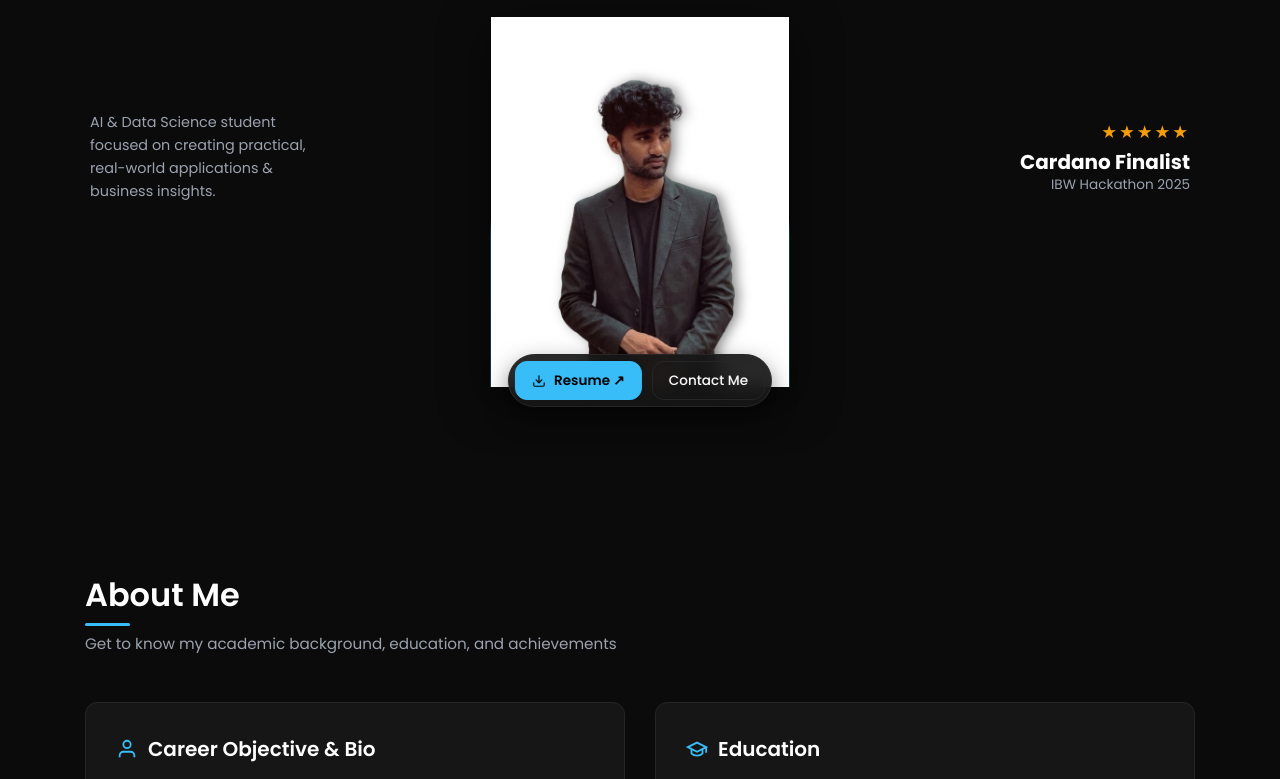
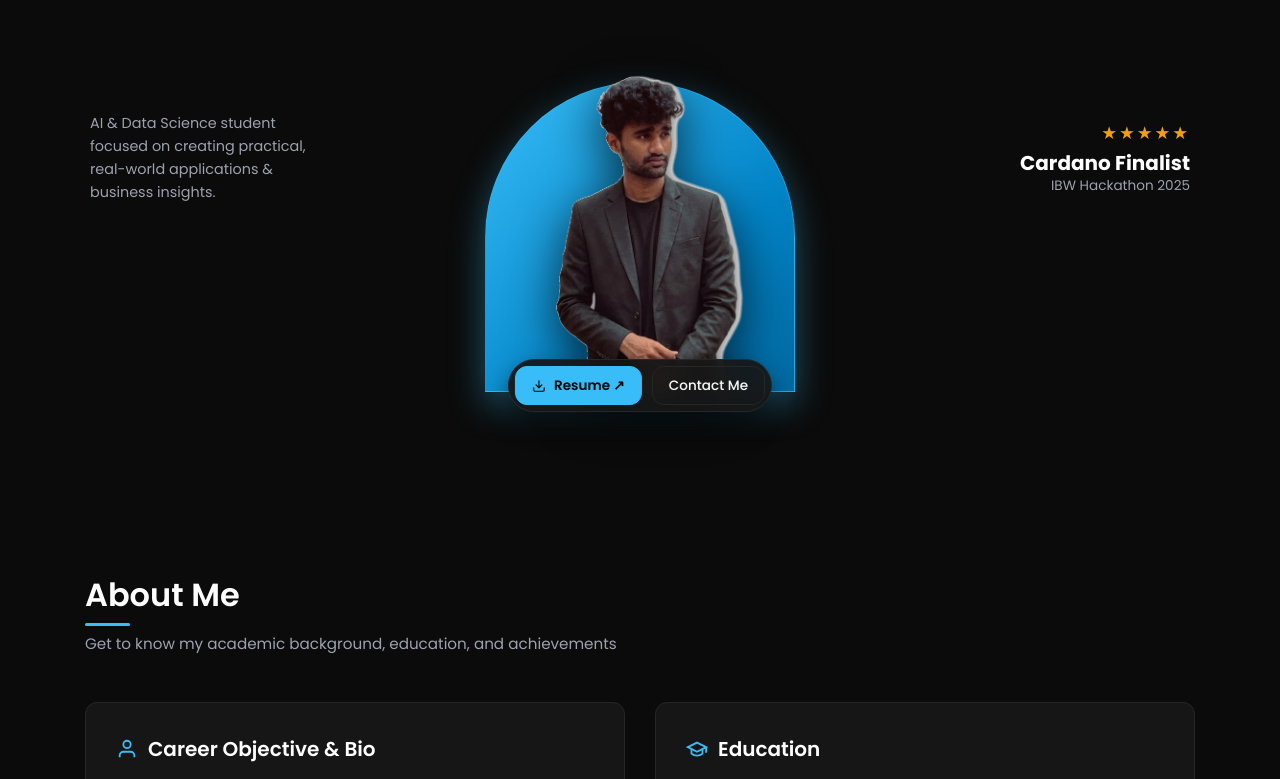
Before and after one commit to sreeshnusa/sreeshnu.portfolio, a website: page index.html in a window 1280 px wide. Shown: the part 321-1100 px from the top of the page. Drawn offline with Linux system fonts and the light colour scheme.

Commit message:
Update hero backdrop to light blue and use transparent PNG photo cutout

```diff
--- a/index.html
+++ b/index.html
@@ -73,7 +73,7 @@
         <!-- Center Arch Visual -->
         <div class="hero-visual-wrapper">
           <div class="hero-arch-bg"></div>
-          <img src="assets/images/hero-bg.png" alt="Sreeshnu S A" class="hero-person-img">
+          <img src="assets/images/hero-person-transparent.png" alt="Sreeshnu S A" class="hero-person-img">
 
           <!-- Action Buttons Pill -->
           <div class="hero-action-pills">
--- a/style.css
+++ b/style.css
@@ -297,8 +297,8 @@ img {
 
 .hero-visual-wrapper {
   position: relative;
-  width: 320px;
-  height: 380px;
+  width: 340px;
+  height: 390px;
   display: flex;
   justify-content: center;
   align-items: flex-end;
@@ -310,21 +310,22 @@ img {
   bottom: 0;
   left: 50%;
   transform: translateX(-50%);
-  width: 300px;
-  height: 300px;
-  border-radius: 150px 150px 0 0;
-  background: radial-gradient(circle at top, rgba(56, 189, 248, 0.25) 0%, rgba(22, 22, 22, 0.95) 100%);
-  border: 1px solid rgba(56, 189, 248, 0.3);
+  width: 310px;
+  height: 310px;
+  border-radius: 155px 155px 0 0;
+  background: linear-gradient(135deg, #38BDF8 0%, #0284C7 65%, #0369A1 100%);
+  box-shadow: 0 12px 35px rgba(56, 189, 248, 0.4);
+  border: 1px solid rgba(56, 189, 248, 0.5);
   z-index: 1;
 }
 
 .hero-person-img {
   position: relative;
   z-index: 2;
-  height: 370px;
+  height: 380px;
   width: auto;
   object-fit: contain;
-  filter: drop-shadow(0 12px 24px rgba(0, 0, 0, 0.6));
+  filter: drop-shadow(0 15px 25px rgba(0, 0, 0, 0.7));
 }
 
 .hero-action-pills {
```
Also changed, not shown: assets/images/hero-person-transparent.png (added).
